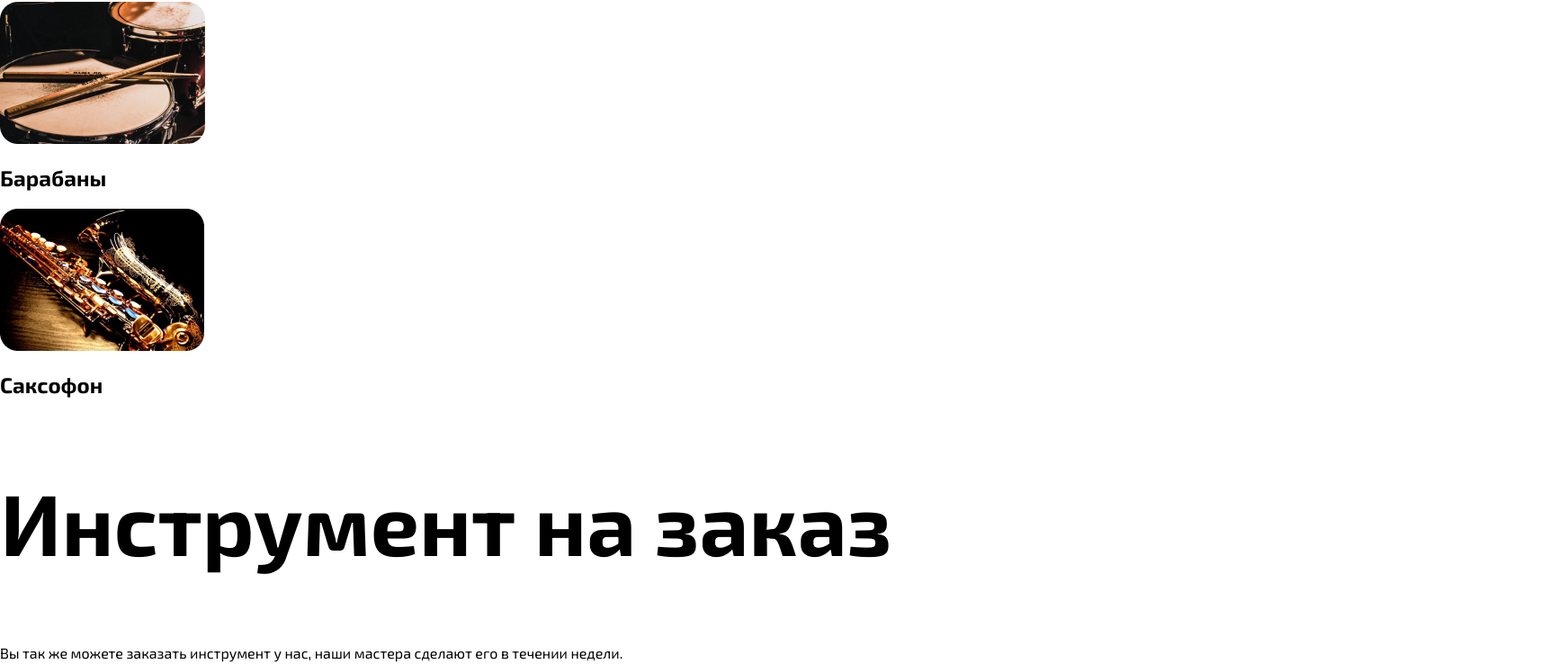
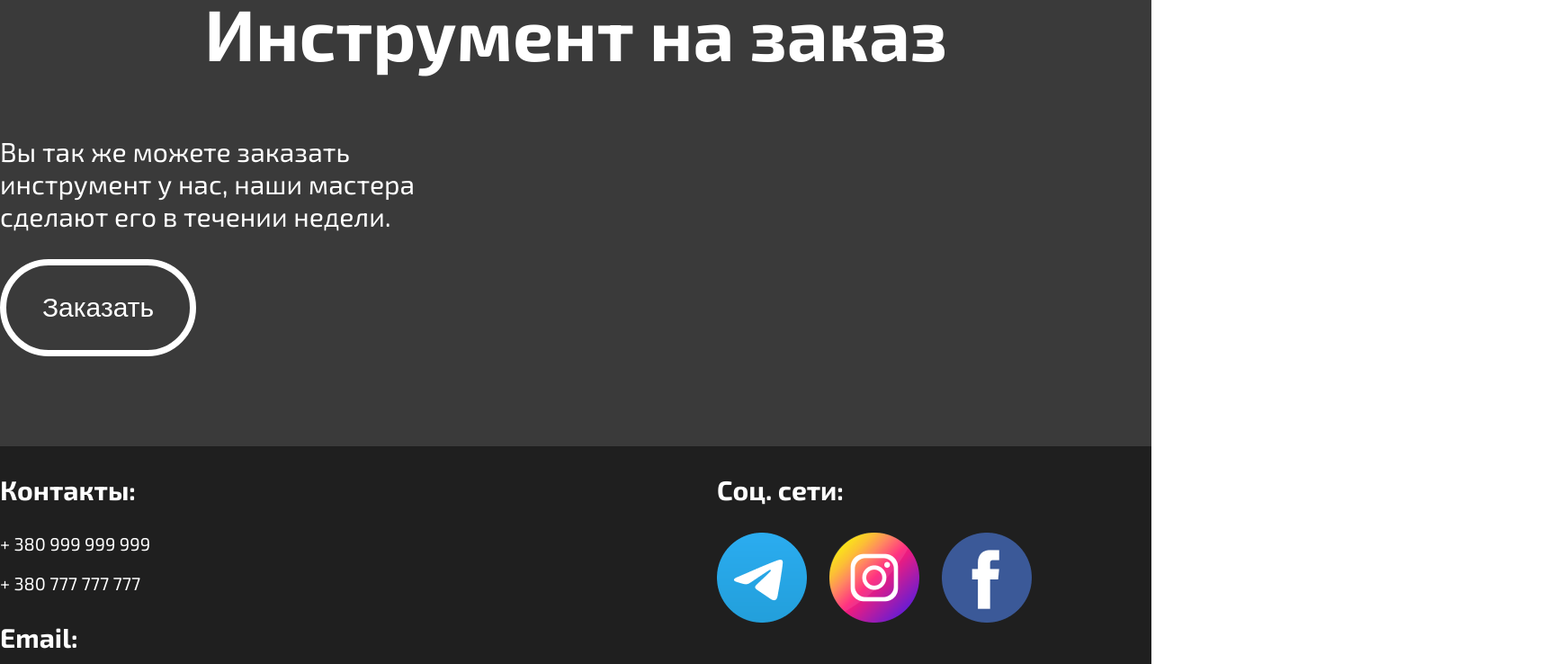
Before and after one commit to 1Salivan1/muz_shop, a React (Create React App) app: page / in a window 1280 px wide. Shown: the part 1796-2534 px from the top of the page at 90% size, 1732 px wide, since content can reach past the window. Built offline with nearby package versions, Linux system fonts and the light colour scheme.

Commit message:
Second commit

```diff
--- a/src/App.css
+++ b/src/App.css
@@ -6,14 +6,17 @@ body {
 }
 
 .wrapper {
-    min-width: 1732px;
+    max-width: 1732px;
+    margin-left: auto;
+    margin-right: auto;
 }
 
 /* classes */
 
 .title {
-    font-size: 96px;
+    font-size: 80px;
     font-weight: 700;
+    text-align: center;
 }
 
 .button {
@@ -32,8 +35,7 @@ body {
     color: white;
     padding-left: 94px;
     padding-right: 94px;
-    background-image: url(./img/fone.png);
-    background-size: 100% auto;
+    background: url(./img/fone.png) no-repeat;
     text-align: center;
 }
 
@@ -53,5 +55,69 @@ body {
 }
 
 .header__button {
-    margin-bottom: 320px;
+    margin-bottom: 200px;
 }
+
+/* Offer */
+
+.offer {
+    background-color: rgb(58, 58, 58);
+    color: white;
+    text-align: center;
+    padding-top: 50px;
+    padding-bottom: 200px;
+}
+
+.offer__title {
+    margin-top: 0;
+}
+
+.offer__list {
+    display: flex;
+    justify-content: center;
+}
+
+.personal {
+    color: #FFFFFF;
+    background-color: rgb(58, 58, 58);
+    padding-bottom: 100px;
+}
+
+.personal__title {
+    margin-top: 0;
+}
+
+.peresonal__description {
+    font-size: 30px;
+    width: 40%;
+}
+
+.personal__button {
+    font-size: 30px;
+    padding: 30px 40px;
+}
+
+/* Footer */
+
+.footer {
+    color: #FFFFFF;
+    background-color: rgb(31, 31, 31);
+    display: flex;
+    justify-content: space-between;
+}
+
+.footer__header {
+    font-size: 30px;
+}
+
+.footer__description {
+    font-size: 20px;
+}
+
+.footer__left-social-item:not(:last-child) {
+    margin-right: 25px;
+}
+
+.footer__left-logo {
+    width: 80%;
+}
--- a/src/App.js
+++ b/src/App.js
@@ -55,11 +55,13 @@ function App() {
             <p className='footer__description'>muzshop@example.com</p>
           </div>
           <div className='footer__left'>
-            <h3>Соц. сети:</h3>
-            <img src={telegram}></img>
-            <img src={instagram}></img>
-            <img src={facebook}></img>
-            <img src={logo}></img>
+            <h3 className='footer__header'>Соц. сети:</h3>
+            <div className='footer__left-social'>
+              <img className='footer__left-social-item' src={telegram}></img>
+              <img className='footer__left-social-item' src={instagram}></img>
+              <img className='footer__left-social-item' src={facebook}></img>
+            </div>
+            <img className='footer__left-logo' src={logo}></img>
           </div>
         </footer>
       </div>
--- /dev/null
+++ b/src/components/OfferCard.css
@@ -0,0 +1,23 @@
+.offerCard:not(:last-child) {
+    margin-right: 40px;
+}
+
+.offerCard {
+    background-color: grey;
+    border-radius: 20px;
+    color: black;
+    padding: 31px 24px;
+    text-align: center;
+    cursor: pointer;
+    transition: box-shadow 0.2s;
+}
+
+.offerCard:hover {
+    box-shadow: 0px 4px 10px #fff;
+}
+
+.offerCard__title {
+    font-weight: 500;
+    margin-bottom: 0;
+    font-size: 30px;
+}
--- a/src/components/OfferCard.jsx
+++ b/src/components/OfferCard.jsx
@@ -1,4 +1,5 @@
 import React from 'react';
+import './OfferCard.css'
 
 function OfferCard(props) {
     return (
```
